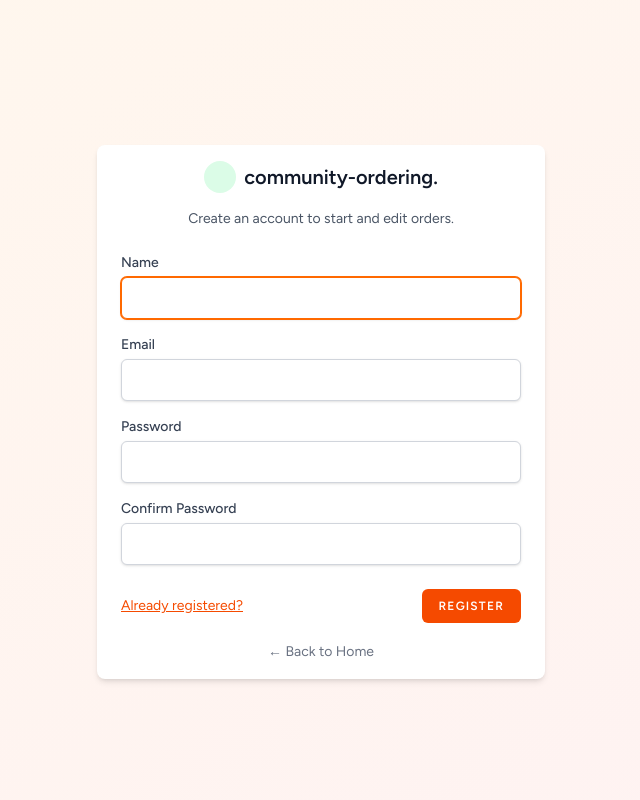
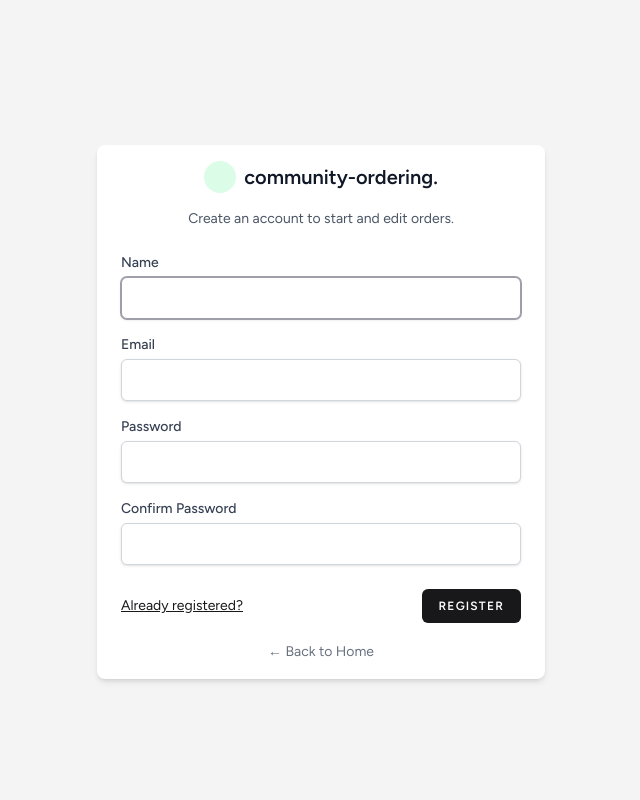
Before and after one commit to michael-lowe-nz/community-ordering, a Laravel app: page /register in a window 1280 px wide. Shown: the whole page, without its empty margins (319-959 px from the left). Run offline with Laravel 12, Linux system fonts and the light colour scheme; style sheets or scripts are compiled from the project's sources; parts of the project's set-up code (start-up, migrations or seed data) failed here and were passed over; some libraries are stand-ins or nearby versions.

Commit message:
Strip accent colours for a greyscale wireframe look while flows are settled
Orange/pink accents, multicolour avatars, cuisine emoji and the auth
gradient are replaced with zinc greys and a dashed image placeholder.

Co-Authored-By: Claude Opus 5.5 <noreply@anthropic.com>
Claude-Session: https://claude.ai/code/session_01P7GB1FDTmGG2MT6ZSTUz46

```diff
--- a/resources/views/auth/register.blade.php
+++ b/resources/views/auth/register.blade.php
@@ -15,7 +15,7 @@
         @vite(['resources/css/app.css', 'resources/js/app.js'])
     </head>
     <body class="font-sans text-gray-900 antialiased">
-        <div class="min-h-screen flex flex-col sm:justify-center items-center pt-6 sm:pt-0 bg-gradient-to-br from-orange-50 to-red-50">
+        <div class="min-h-screen flex flex-col sm:justify-center items-center pt-6 sm:pt-0 bg-zinc-100">
             <!-- Header with Logo -->
             <div class="w-full sm:max-w-md mt-6 px-6 py-4 bg-white shadow-md overflow-hidden sm:rounded-lg">
                 <div class="flex flex-col items-center mb-6">
@@ -30,34 +30,34 @@
 
                     <div>
                         <x-label for="name" value="{{ __('Name') }}" class="text-gray-700 font-medium" />
-                        <x-input id="name" class="block mt-1 w-full border-gray-300 focus:border-orange-500 focus:ring-orange-500 rounded-md shadow-sm" type="text" name="name" :value="old('name')" required autofocus autocomplete="name" />
+                        <x-input id="name" class="block mt-1 w-full border-gray-300 focus:border-zinc-400 focus:ring-zinc-400 rounded-md shadow-sm" type="text" name="name" :value="old('name')" required autofocus autocomplete="name" />
                     </div>
 
                     <div class="mt-4">
                         <x-label for="email" value="{{ __('Email') }}" class="text-gray-700 font-medium" />
-                        <x-input id="email" class="block mt-1 w-full border-gray-300 focus:border-orange-500 focus:ring-orange-500 rounded-md shadow-sm" type="email" name="email" :value="old('email')" required autocomplete="username" />
+                        <x-input id="email" class="block mt-1 w-full border-gray-300 focus:border-zinc-400 focus:ring-zinc-400 rounded-md shadow-sm" type="email" name="email" :value="old('email')" required autocomplete="username" />
                     </div>
 
                     <div class="mt-4">
                         <x-label for="password" value="{{ __('Password') }}" class="text-gray-700 font-medium" />
-                        <x-input id="password" class="block mt-1 w-full border-gray-300 focus:border-orange-500 focus:ring-orange-500 rounded-md shadow-sm" type="password" name="password" required autocomplete="new-password" />
+                        <x-input id="password" class="block mt-1 w-full border-gray-300 focus:border-zinc-400 focus:ring-zinc-400 rounded-md shadow-sm" type="password" name="password" required autocomplete="new-password" />
                     </div>
 
                     <div class="mt-4">
                         <x-label for="password_confirmation" value="{{ __('Confirm Password') }}" class="text-gray-700 font-medium" />
-                        <x-input id="password_confirmation" class="block mt-1 w-full border-gray-300 focus:border-orange-500 focus:ring-orange-500 rounded-md shadow-sm" type="password" name="password_confirmation" required autocomplete="new-password" />
+                        <x-input id="password_confirmation" class="block mt-1 w-full border-gray-300 focus:border-zinc-400 focus:ring-zinc-400 rounded-md shadow-sm" type="password" name="password_confirmation" required autocomplete="new-password" />
                     </div>
 
                     @if (Laravel\Jetstream\Jetstream::hasTermsAndPrivacyPolicyFeature())
                         <div class="mt-4">
                             <x-label for="terms">
                                 <div class="flex items-center">
-                                    <x-checkbox name="terms" id="terms" required class="text-orange-600 focus:ring-orange-500" />
+                                    <x-checkbox name="terms" id="terms" required class="text-zinc-900 focus:ring-zinc-400" />
 
                                     <div class="ms-2">
                                         {!! __('I agree to the :terms_of_service and :privacy_policy', [
-                                                'terms_of_service' => '<a target="_blank" href="'.route('terms.show').'" class="underline text-sm text-orange-600 hover:text-orange-800 rounded-md focus:outline-none focus:ring-2 focus:ring-offset-2 focus:ring-orange-500">'.__('Terms of Service').'</a>',
-                                                'privacy_policy' => '<a target="_blank" href="'.route('policy.show').'" class="underline text-sm text-orange-600 hover:text-orange-800 rounded-md focus:outline-none focus:ring-2 focus:ring-offset-2 focus:ring-orange-500">'.__('Privacy Policy').'</a>',
+                                                'terms_of_service' => '<a target="_blank" href="'.route('terms.show').'" class="underline text-sm text-zinc-900 hover:text-zinc-900 rounded-md focus:outline-none focus:ring-2 focus:ring-offset-2 focus:ring-zinc-400">'.__('Terms of Service').'</a>',
+                                                'privacy_policy' => '<a target="_blank" href="'.route('policy.show').'" class="underline text-sm text-zinc-900 hover:text-zinc-900 rounded-md focus:outline-none focus:ring-2 focus:ring-offset-2 focus:ring-zinc-400">'.__('Privacy Policy').'</a>',
                                         ]) !!}
                                     </div>
                                 </div>
@@ -66,11 +66,11 @@
                     @endif
 
                     <div class="flex items-center justify-between mt-6">
-                        <a class="underline text-sm text-orange-600 hover:text-orange-800 rounded-md focus:outline-none focus:ring-2 focus:ring-offset-2 focus:ring-orange-500" href="{{ route('login') }}">
+                        <a class="underline text-sm text-zinc-900 hover:text-zinc-900 rounded-md focus:outline-none focus:ring-2 focus:ring-offset-2 focus:ring-zinc-400" href="{{ route('login') }}">
                             {{ __('Already registered?') }}
                         </a>
 
-                        <button type="submit" class="inline-flex items-center px-4 py-2 bg-orange-600 border border-transparent rounded-md font-semibold text-xs text-white uppercase tracking-widest hover:bg-orange-700 focus:bg-orange-700 active:bg-orange-900 focus:outline-none focus:ring-2 focus:ring-orange-500 focus:ring-offset-2 transition ease-in-out duration-150">
+                        <button type="submit" class="inline-flex items-center px-4 py-2 bg-zinc-900 border border-transparent rounded-md font-semibold text-xs text-white uppercase tracking-widest hover:bg-zinc-700 focus:bg-zinc-700 active:bg-black focus:outline-none focus:ring-2 focus:ring-zinc-400 focus:ring-offset-2 transition ease-in-out duration-150">
                             {{ __('Register') }}
                         </button>
                     </div>
--- a/resources/views/components/order-receipt.blade.php
+++ b/resources/views/components/order-receipt.blade.php
@@ -14,7 +14,7 @@
 
 <{{ $element }}
     @if ($href) href="{{ $href }}" @endif
-    {{ $attributes->class(['receipt block h-full', 'transition hover:-translate-y-0.5 focus:outline-none focus-visible:ring-2 focus-visible:ring-orange-500' => $href]) }}
+    {{ $attributes->class(['receipt block h-full', 'transition hover:-translate-y-0.5 focus:outline-none focus-visible:ring-2 focus-visible:ring-zinc-400' => $href]) }}
 >
     <div class="receipt-list flex h-full flex-col">
         <div class="receipt-header">
--- a/resources/views/livewire/order-show.blade.php
+++ b/resources/views/livewire/order-show.blade.php
@@ -1,5 +1,5 @@
 <div class="mx-auto max-w-md space-y-6 px-4 py-8 sm:px-6">
-    <a href="{{ route('restaurants.view', $order->restaurant) }}" class="text-sm text-orange-600 transition-colors hover:text-orange-700">&larr; {{ $order->restaurant->name }}</a>
+    <a href="{{ route('restaurants.view', $order->restaurant) }}" class="text-sm text-zinc-900 transition-colors hover:text-zinc-700">&larr; {{ $order->restaurant->name }}</a>
 
     <x-order-receipt :order="$order">
         @if ($order->notes)
@@ -9,10 +9,10 @@
 
     <div class="flex flex-wrap gap-3">
         @auth
-            <a href="{{ route('orders.build', $order) }}" class="inline-flex items-center justify-center rounded-lg bg-orange-600 px-4 py-3 text-sm font-semibold text-white transition hover:bg-orange-700 focus:outline-none focus:ring-2 focus:ring-orange-500 focus:ring-offset-2">Edit order</a>
+            <a href="{{ route('orders.build', $order) }}" class="inline-flex items-center justify-center rounded-lg bg-zinc-900 px-4 py-3 text-sm font-semibold text-white transition hover:bg-zinc-700 focus:outline-none focus:ring-2 focus:ring-zinc-400 focus:ring-offset-2">Edit order</a>
             <form method="POST" action="{{ route('orders.duplicate', $order) }}">
                 @csrf
-                <button type="submit" class="inline-flex cursor-pointer items-center justify-center rounded-lg border border-gray-300 bg-white px-4 py-3 text-sm font-semibold text-gray-800 transition hover:bg-gray-50 focus:outline-none focus:ring-2 focus:ring-orange-500 focus:ring-offset-2">Use as starting point</button>
+                <button type="submit" class="inline-flex cursor-pointer items-center justify-center rounded-lg border border-gray-300 bg-white px-4 py-3 text-sm font-semibold text-gray-800 transition hover:bg-gray-50 focus:outline-none focus:ring-2 focus:ring-zinc-400 focus:ring-offset-2">Use as starting point</button>
             </form>
         @else
             <a href="{{ route('login') }}" class="inline-flex items-center justify-center rounded-lg border border-gray-300 bg-white px-4 py-3 text-sm font-semibold text-gray-800 transition hover:bg-gray-50">Log in to edit or reuse this order</a>
```
Also changed, not shown: resources/views/auth/login.blade.php (+8 -8 lines), resources/views/components/navigation.blade.php (+4 -4 lines), resources/views/home.blade.php (+7 -17 lines), resources/views/livewire/restaurant-view.blade.php (+3 -28 lines).
